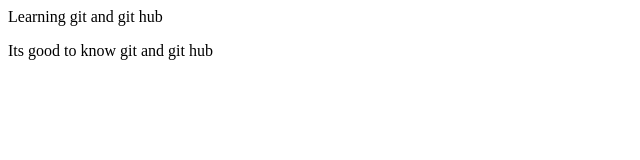
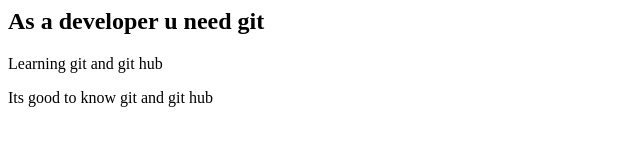
Before and after one commit to ataousCode/learnin-git, a plain HTML site: page index.html in a window 1280 px wide. Shown: the whole page, without its empty margins (0-640 px from the left). Drawn offline with Linux system fonts and the light colour scheme.

Commit message:
Update index.html

```diff
--- a/index.html
+++ b/index.html
@@ -1,6 +1,7 @@
 <html>
  <head><title>Git learning</title></head>
  <body>
+  <h2>As a developer u need git</h2>
   <p>Learning git and git hub</p>
   <p>Its good to know git and git hub</p>
  </body>
```
